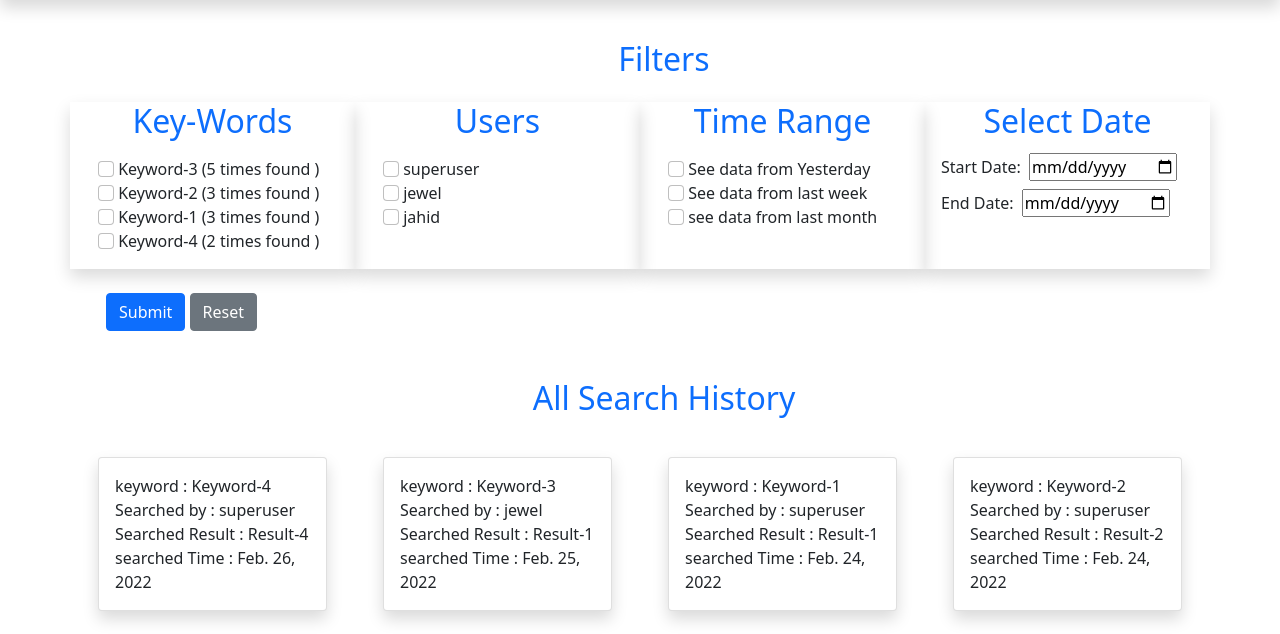
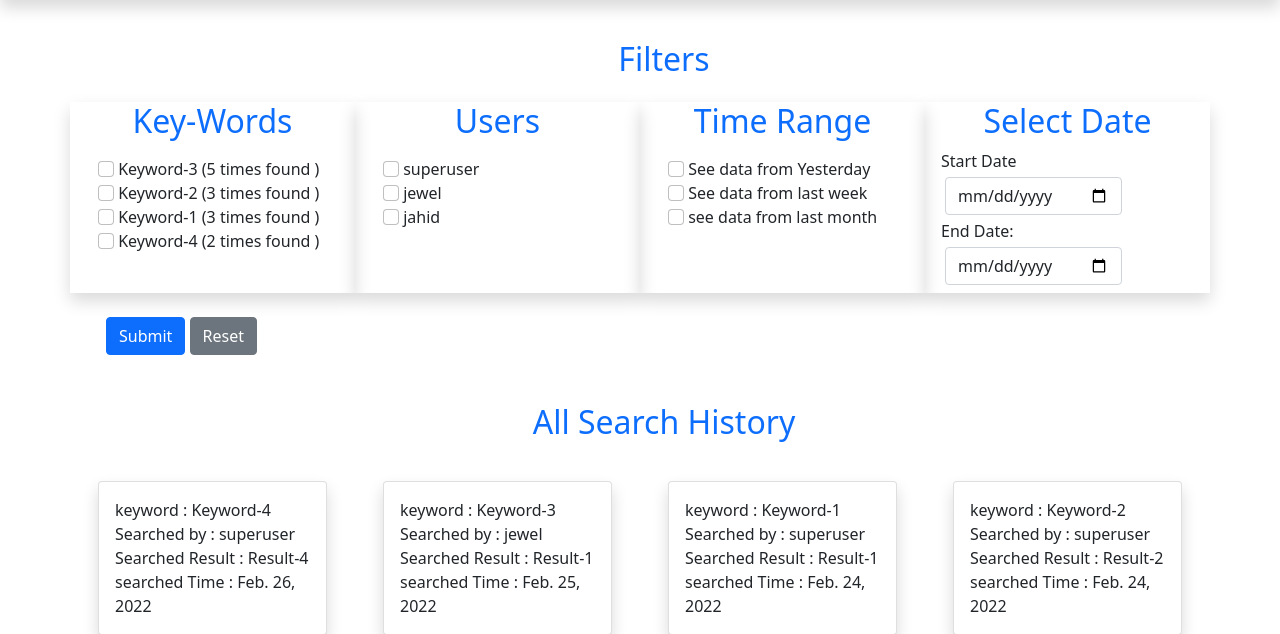
Before and after one commit to MahmudJewel/Django-Search_History, a Django app: page / in a window 1280 px wide. Shown: the part 56-690 px from the top of the page. Run offline with Django 4.2, Linux system fonts and the light colour scheme; data comes from the database, SQL or seed files in the repository; some libraries are stand-ins or nearby versions.

Commit message:
date field changed

```diff
--- a/templates/home.html
+++ b/templates/home.html
@@ -47,11 +47,13 @@
       <div class="col-md-3 shadow">
         <h2 class="text-center text-primary">Select Date</h2>
         <div class="m-1">
-          <li class="list-inline-item">Start Date:
-            <input type="date" name="start_date" class="m-1" />
+          <li class="list-inline-item">
+            <label class="form-check-label" for="stDate"> Start Date </label>
+            <input type="date" name="start_date" id='stDate' class="m-1 form-control" />
           </li>
-          <li class="list-inline-item">End Date:
-            <input type="date" name="end_date" class="m-1"/>
+          <li class="list-inline-item">
+            <label class="form-check-label" for="endDate"> End Date: </label>
+            <input type="date" name="end_date" id="endDate" class="m-1 form-control"/>
           </li>
         </div>
       </div>
```
